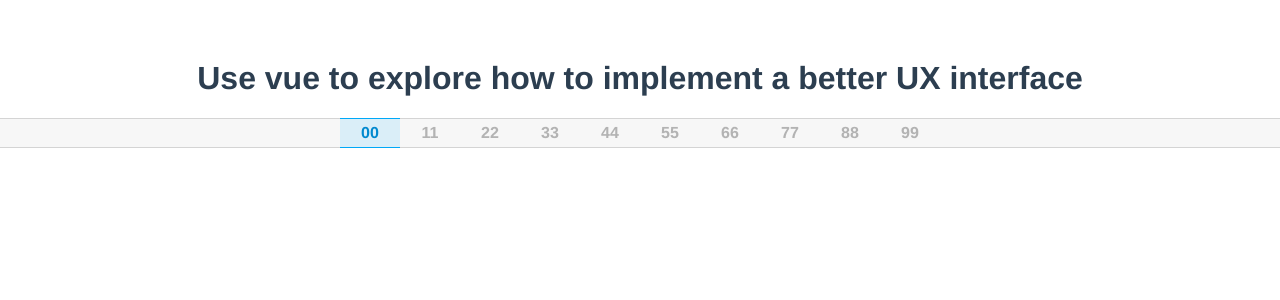
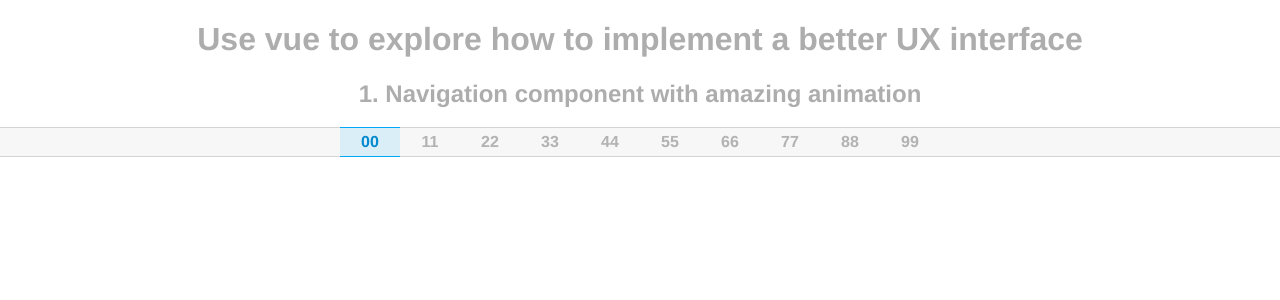
Before and after one commit to 0x-jerry/ux-vue, a Vue app: page / in a window 1280 px wide. Shown: the top 300 px of the page. Built offline with nearby package versions, Linux system fonts and the light colour scheme.

Commit message:
feat: update app style

```diff
--- a/src/App.vue
+++ b/src/App.vue
@@ -1,20 +1,36 @@
 <template>
-  <h1>Use vue to explore how to implement a better UX interface</h1>
-  <Navigation></Navigation>
+  <div class="box">
+    <h1 class="title">Use vue to explore how to implement a better UX interface</h1>
+  </div>
+  <div class="box">
+    <h2 class="title">1. Navigation component with amazing animation</h2>
+    <Navigation></Navigation>
+  </div>
 </template>
 
 <script lang="ts" setup>
 import Navigation from './components/Navigation.vue'
 </script>
 
-<style>
+<style lang="less">
 #app {
   font-family: Avenir, Helvetica, Arial, sans-serif;
   -webkit-font-smoothing: antialiased;
   -moz-osx-font-smoothing: grayscale;
   text-align: center;
-  color: #2c3e50;
-  margin-top: 60px;
+  color: #393d41;
+}
+
+.box {
+  color: #adadad;
+
+  &:hover {
+    color: #333333;
+  }
+
+  .title {
+    transition: color ease 0.4s;
+  }
 }
 
 button {
```
